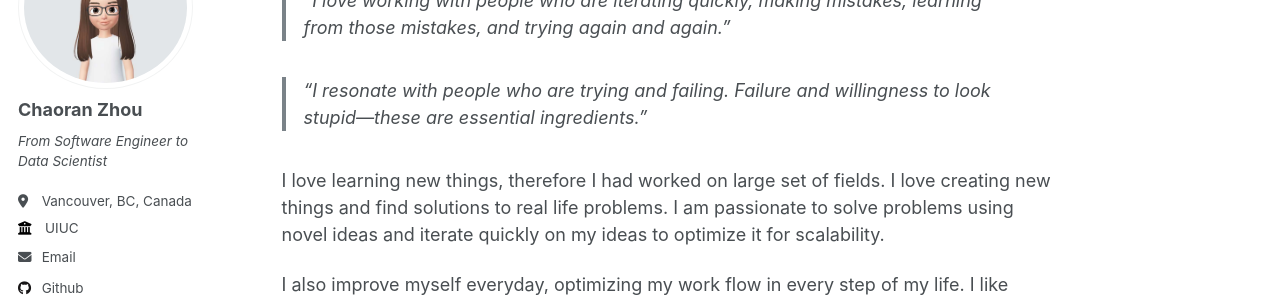
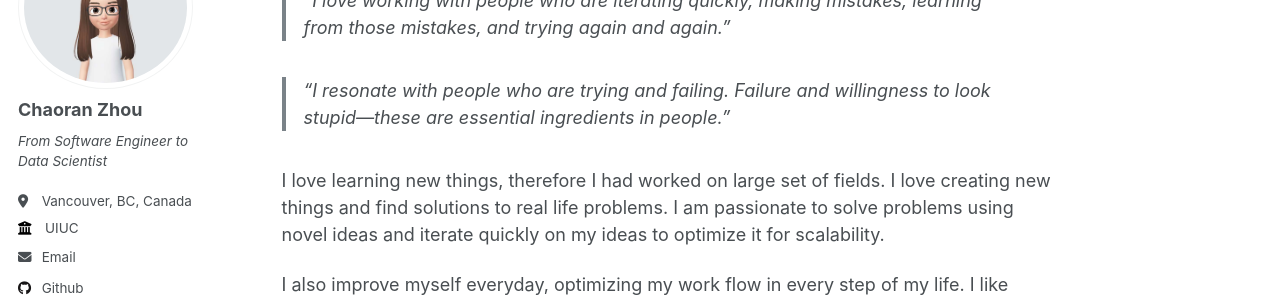
Before and after one commit to ranranrunforit/ranranrunforit.github.io, a Jekyll site: the page built from _pages/about.md, in a window 1280 px wide and 900 px high, scrolled down 447 px. Shown: the part 180-480 px from the top of the window. Built offline with Jekyll 4.4.1, drawn with Linux system fonts in a browser that asks for light colours.

Commit message:
Update about.md

```diff
--- a/_pages/about.md
+++ b/_pages/about.md
@@ -20,7 +20,7 @@
 >"I love working with people who are iterating quickly, making mistakes, learning from those mistakes, and trying again and again."
 
 >"I resonate with people who are trying and failing.
->Failure and willingness to look stupid—these are essential ingredients."
+>Failure and willingness to look stupid—these are essential ingredients in people."
 
 I love learning new things, therefore I had worked on large set of fields. I love creating new things and find solutions to real life problems. I am passionate to solve problems using novel ideas and iterate quickly on my ideas to optimize it for scalability.
 
```
